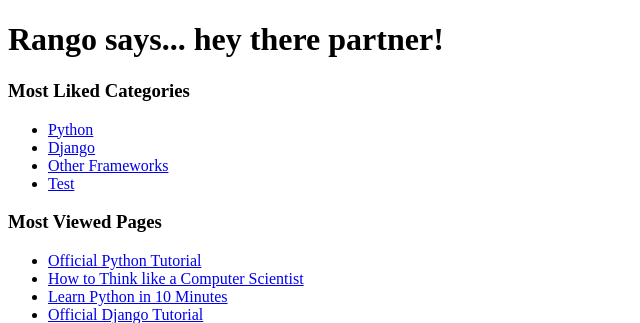
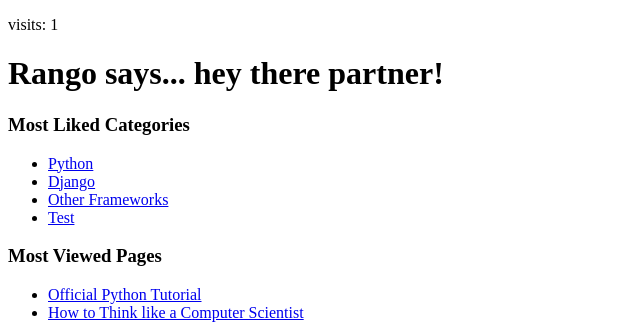
Before and after one commit to RaiderYi/tango_with_django_project, a Django app: page / in a window 1280 px wide. Shown: the top 323 px of the page, without its empty margins (0-640 px from the left). Run offline with Django 3.2, Linux system fonts and the light colour scheme; data comes from the database, SQL or seed files in the repository.

Commit message:
ch10 show visit number

```diff
--- a/templates/rango/index.html
+++ b/templates/rango/index.html
@@ -4,6 +4,7 @@
 		Rango
 {% endblock %}
 {% block body_block %}
+<p>visits: {{ visits }}</p>
         {% if user.is_authenticated %}
         <h1>Rango says...
             hello {{ user.username }}!</h1>
```
